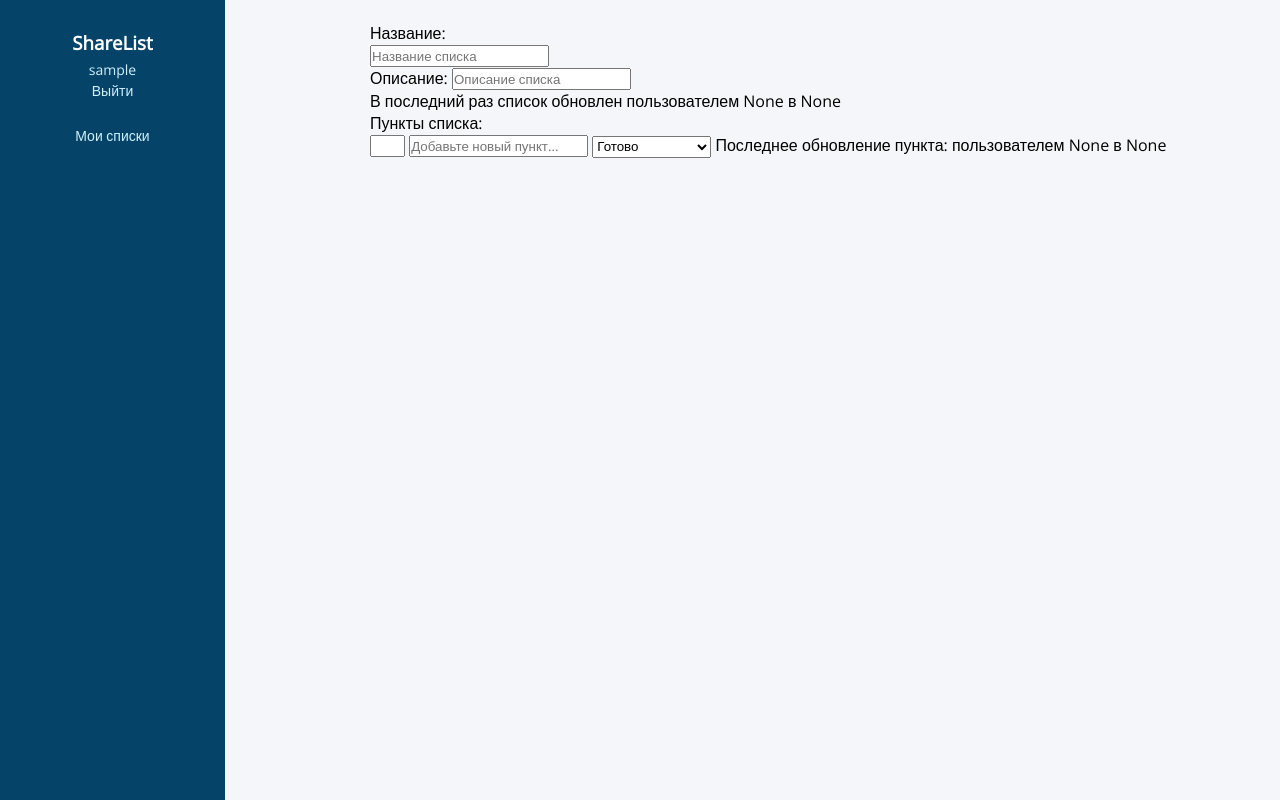
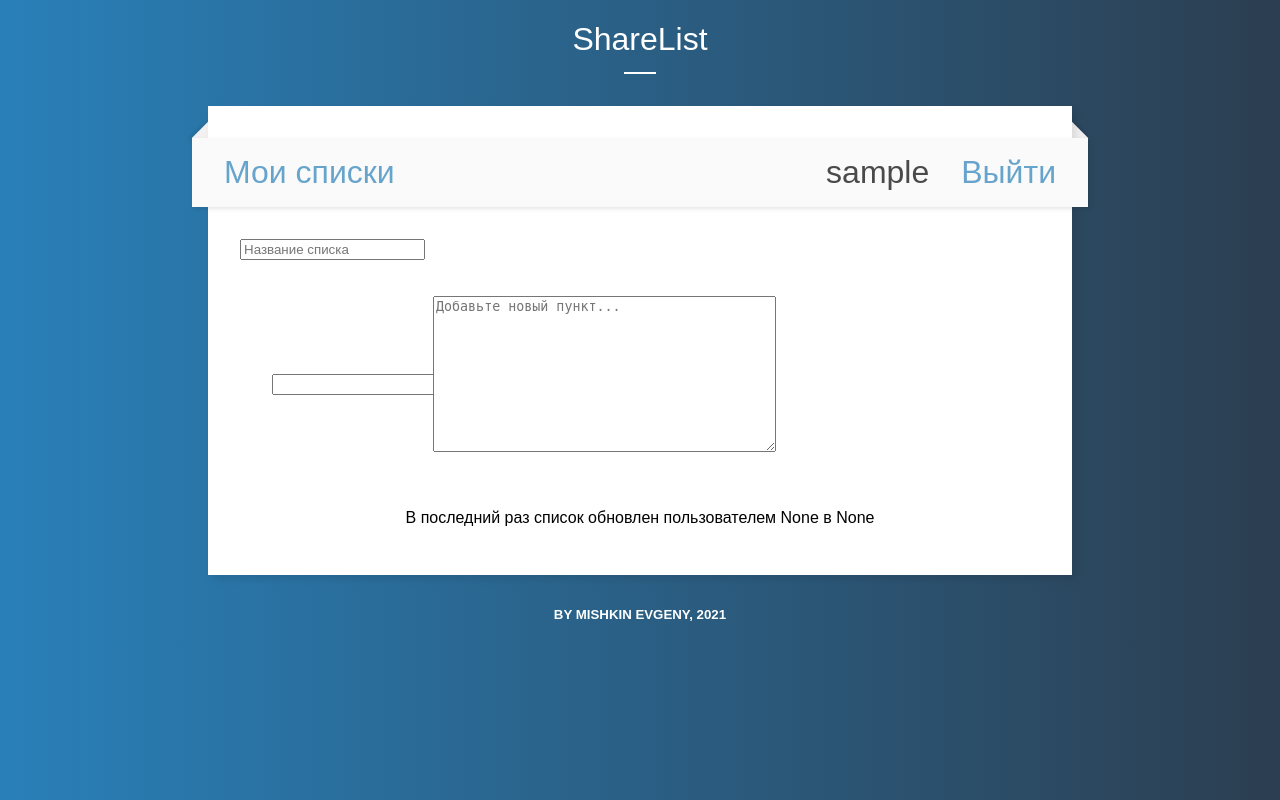
Before and after one commit to NewSouthMjos/ShareList, a Django app: page /lists/new in a window 1280 px wide. Run offline with Django 3.2, Linux system fonts and the light colour scheme; the visitor is signed in with stand-in values (Sample User, id 1).

Commit message:
totally new visual style

```diff
--- a/sharelist/apps/mainapp/forms.py
+++ b/sharelist/apps/mainapp/forms.py
@@ -18,7 +18,7 @@ class UserItemForm(forms.Form):
 
     text = forms.CharField(
         max_length=1000,
-        widget=forms.TextInput(
+        widget=forms.Textarea(
             attrs={
                 "placeholder": "Добавьте новый пункт...",
                 "class": "disable_drag",
@@ -40,7 +40,6 @@ class UserItemForm(forms.Form):
     inner_order = forms.IntegerField(required=False, widget=forms.TextInput(
         attrs={
             "readonly": True,
-            "size": 2,
         })
     )
 
--- a/sharelist/static/css/base.css
+++ b/sharelist/static/css/base.css
@@ -1,114 +1,228 @@
-/* html, body {
+html {
+  display: flex;
+  align-items: center;
+  justify-content: center;
+  min-height: 50vh;
+}
+html body {
   margin: 0;
-  padding: 0;
+  background: #2980b9;
+  background: linear-gradient(to right, #2980b9, #2c3e50);
+  font-family: 'Montserrat', sans-serif;
+}
+.heading {
+  color: #fff;
+  text-align: center;
+}
+.heading h1 {
+  margin-bottom: 3rem;
+  font-weight: 300;
+  position: relative;
+}
+.heading h1:after {
+  content: '';
+  height: 2px;
+  width: 2rem;
+  position: absolute;
+  left: 50%;
+  bottom: -1rem;
+  transform: translateX(-50%);
+  background-color: #fff;
+}
+.container {
+  background-color: #fff;
+  padding: 2rem;
+  box-shadow: 4px 4px 8px rgba(0,0,0,0.1);
+  width: 800px;
+}
+.container .nav {
+  background-color: #fafafa;
+  display: flex;
+  align-items: center;
+  justify-content: start;
+  padding: 1rem;
+  margin: 0 -3rem 2rem;
+  box-shadow: 2px 2px 4px rgba(0,0,0,0.1);
+  position: relative;
+}
+.container .nav:before,
+.container .nav:after {
+  content: '';
+  height: 0;
+  width: 0;
+  position: absolute;
+  top: 0;
+  border: 0.75rem solid transparent;
+  border-bottom: 0.75rem solid #f2f0f0;
+  transform-origin: center;
+  box-shadow: 2px 2px 4px rgba(0,0,0,0.1);
+  z-index: -1;
+}
+.container .nav:before {
+  left: 0;
+  transform: translateY(-0.45rem) rotate(135deg) translateX(-0.4rem);
+}
+.container .nav:after {
+  right: 0;
+  transform: translateY(-0.45rem) rotate(-135deg) translateX(0.4rem);
 }
 
-body {
-  font-family: "Tahoma", sans-serif;
-  font-size: 18px;
-  line-height: 25px;
-  color: #164a44;
-
-  background-color: #b2d9d0;
+.container a {
+  color: #2980b9;
+  opacity: 0.7;
+  transition: 0.25s;
+  text-decoration: none;
 }
 
-.container {
-  display: flex;
-  justify-content: center;
+.container .nav a {
+	font-size: 2rem;
 }
 
-.tasks__title {
-  margin: 50px 0 20px 0;
+.container .add-row {
+	padding: 0 3.5rem;
+	font-size: 1rem;
+}
 
+.container a:hover {
+  opacity: 1;
+}
+
+.container .nav a {
+  display: inline-block;
+  margin: 0 1rem;
+
+}
+
+.container .nav a:nth-child(2) {
+  color: #000;
+}
+
+.container .nav a:nth-child(2) {
+  margin-left: auto;
+}
+
+.container .list .num {
+  padding: 0.2rem 2rem;
+  display: flex;
+  align-items: center;
+  justify-content: flex-start;
+  transition: 0.25s;
+}
+
+.container .list .num .digits {
+  font-size: 4rem;
+  font-weight: bold;
+  color: #000;
+  width: 2rem;
+  opacity: 0.05;
+  border-style: none;
+  transition: 0.25s;
+}
+
+.container .list .num:hover .digits {
+  opacity: 0.2;
+}
+
+.container .list .num .item_style {
+  position: relative;
+  left: -1.5rem;
+  color: #3d3d3d;
+  font-size: 0.85rem;
+  transition: 0.25s;
+}
+.container .list .num:hover {
+  background-color: #fafafa;
+  cursor: pointer;
+}
+
+.container .list .num:hover .item_style {
+  left: 1rem;
+}
+
+.container .list .num h5 {
+	opacity: 0;
+	padding: 3px 8px;
+	margin: 0px;
+	transition: 0.25s;
+}
+
+.container .list .num:hover h5 {
+  opacity: 0.6;
+}
+
+.message {
+  color: #fff;
   text-align: center;
   text-transform: uppercase;
+  margin-top: 2rem;
 }
 
-.tasks__list {
-  margin: 0;
-  padding: 0;
 
-  list-style: none;
+
+
+/* INPUT */
+.input_class {
+	display: block;
+	width: 620px;
+	height: 35px;
+	overflow: hidden;
+	box-sizing: border-box;
+	padding: 3px 8px;
+	font-family: inherit;
+	color: inherit;
+    font-size: 1.2rem;
+
+	resize: none;
+
+	border: none;
+	background-color: inherit;
+	line-height: 1.5rem;
 }
 
-.tasks__item {
-  max-width: 650px;
-  margin-bottom: 10px;
-  padding: 5px;
-
-  text-align: center;
-  border: 2px dashed #b2d9d0;
-  border-radius: 10px;
-  cursor: move;
-  background-color: #dff2ef;
-
-  transition: background-color 0.5s;
-  -webkit-user-select: none;
-  -ms-user-select: none;
-  -moz-user-select: none;
-  user-select: none;
+.main {
+	font-size: 2rem;
 }
 
-.tasks__item:last-child {
-  margin-bottom: 0;
+/* JS styling: */
+.container .list .num .delete-row {
+	margin-left: auto;
+	text-decoration: none;
+    font-size: 1rem;
+    color: #2980b9;
+    opacity: 0;
+	transition: 0.25s;
 }
 
-.selected {
-  opacity: 0.6;
-} */
-
-
-/* new */
-
-    @import url('https://fonts.googleapis.com/css2?family=Open+Sans&display=swap');
-*{
-	list-style: none;
-	text-decoration: none;
-	margin: 0;
-	padding: 0;
-	box-sizing: border-box;
-	font-family: 'Open Sans', sans-serif;
-}
-body{
-	background: #f5f6fa;
-}
-.wrapper .sidebar{
-	background: rgb(5, 68, 104);
-	position: fixed;
-	top: 0;
-	left: 0;
-	width: 225px;
-	height: 100%;
-	padding: 20px 0;
-	transition: all 0.5s ease;
-}
-.wrapper .sidebar .profile{
-	margin-bottom: 30px;
-	text-align: center;
+.container .list .num:hover .delete-row {
+  opacity: 0.7;
 }
 
-.container {
-  justify-content: center;
-  margin-left: 260px; padding-top: 22px;
+.centered {
+	text-align: center;
+	margin: auto;
 }
 
-.container_main {
-  justify-content: center;
-  margin:auto;
-  max-width: 800px;
+.more_padding {
+	padding: 1rem;
 }
 
-.wrapper .sidebar .profile h3{
-  color: #ffffff;
-  margin: 10px 0 5px;
+.container .add-row a {
+	font-size: 1rem;
 }
 
-.wrapper .sidebar .profile p{
-  color: rgb(206, 240, 253);
-  font-size: 14px;
-  margin: 2px;
+input[type=submit] {
+	border-style: none;
+
+	color: #2980b9;
+	opacity: 0.7;
+	transition: 0.25s;
+	text-decoration: none;
+	font-size: 2rem;
+	cursor: pointer;
+
+	background-color: transparent;
 }
 
-a, a:visited, a:hover, a:active {
-  color: inherit;
+input[type=submit]:hover {
+  opacity: 1;
 }
--- a/sharelist/templates/base.html
+++ b/sharelist/templates/base.html
@@ -11,40 +11,27 @@
 
 	<body>
 
-		<div class="wrapper">
-     <!--Top Menu & Menu button-->
-			<div class="section">
-			<div class="container">
-			<div class="container_main">
-			{% block content %}
-			{% endblock content %}
-			</div>
-			</div>
-			</div>
-			<div class="sidebar">
-				<div class="profile">
-					<!--Profile Image-->
-					<!--Profile Title & Descruption-->
-					<h3><a href="{% url 'startpage' %}">ShareList</a></h3>
+	<div class="heading">
+	<h1>ShareList</h1>
+	</div>
 
-				{% if user.is_authenticated %}
-				<p>{{ user.username }}</p>
-				<p><a href="{% url 'logout' %}">Выйти</a></p>
-				<br>
-				<p><a href="{% url 'mainpage' %}">Мои списки</a></p>
-				{% else %}
-				<p><a href="{% url 'login' %}">Войти</a></p>
-				<p><a href="{% url 'signup' %}">Зарегистрироваться</a></p>
-
-				{% endif %}
-				</div>
-			</div>
+	<div class="container">
+		<div class="nav">
+		{% if user.is_authenticated %}
+		<a href="{% url 'mainpage' %}">Мои списки</a>
+		<a href="">{{ user.username }}</a>
+		<a href="{% url 'logout' %}">Выйти</a>
+		{% else %}
+		<a href="{% url 'login' %}">Войти</a>
+		<a href="{% url 'signup' %}">Зарегистрироваться</a>
+		{% endif %}
 		</div>
 
+		{% block content %}
+		{% endblock content %}
 
 
-
-
-
+	</div>
+	<h5 class="message">by Mishkin Evgeny, 2021</h5>
 	</body>
 </html>
--- a/sharelist/templates/detailpage.html
+++ b/sharelist/templates/detailpage.html
@@ -1,42 +1,40 @@
 {% extends 'base.html' %}
 {% load static %}
+{% load myfilters %}
 {% block content %}
+
 <form action="" method="post">{% csrf_token %}
-	<p>Название:</p>
-	<p>{{ userlist_form.title }}</p>
-	<p>Описание: {{ userlist_form.description }}</p>
-	<p>В последний раз список обновлен пользователем {{ userlist_form.last_update_author.value }} в {{ userlist_form.updated_datetime.value }}</p>
+	<p>{{ userlist_form.title|addclass:'input_class main centered' }}</p>
+
+	<div class="list">
+	{% for item in item_formset %}
+		<div class="num">
+		{{ item.inner_order|addclass:'digits' }}
+		<div class="item_style"><h3>{{ item.text|addclass:'input_class' }}</h3><h5>В последний раз обновлено в {{ item.updated_datetime.value }} пользователем {{ item.last_update_author.value }}</h5></div>
+		</div>
+	{% endfor %}
+	</div>
+	<!-- <p>Описание: {{ userlist_form.description }}</p> -->
+	<p class="centered more_padding">В последний раз список обновлен пользователем {{ userlist_form.last_update_author.value }} в {{ userlist_form.updated_datetime.value }}</p>
 	{{ item_formset.management_form  }}
-	<p>Пункты списка:</p>
-	<ul class="tasks__list">
-		{% for item in item_formset %}
-			<li class="tasks__item">
-				{{ item.inner_order }}
-				{{ item.text }}
-				{{ item.status }}
-				{{ item.useritem_id }}
-				Последнее обновление пункта: пользователем {{ item.last_update_author.value }} в {{ item.updated_datetime.value }}
-			</li>
-		{% endfor %}
-	</ul>
-	<div class='add_item'>
-	<div>
 	{% if access_level > 2 %}
-	<input type="submit" value="Сохранить">
+	<p class="centered"><input type="submit" value="Сохранить"></p>
 	{% endif %}
 
 
 </form>
+
 
 <!-- Include formset plugin - including jQuery dependency -->
 {% if access_level > 2 %}
 <script src="https://ajax.googleapis.com/ajax/libs/jquery/2.1.3/jquery.min.js"></script>
 <script src="{% static 'js/jquery.formset.js' %}"></script>
 <script>
-    $('.tasks__item').formset({
+    $('.num').formset({
         deleteText: 'Удалить',
 		addText: 'Добавить пункт',
     });
+	$("textarea").autoHeight()
 </script>
 {% endif %}
 {% endblock content %}
--- a/sharelist/templates/mainpage.html
+++ b/sharelist/templates/mainpage.html
@@ -5,7 +5,7 @@
 	<p><a href="{% url 'newlist' %}">Создать новый список</a></p>
 	<p>Списки под вашим авторством:</p>
 	{% for cur_list in userlists_byauthor %}
-		<p><a href="{% url 'detailpage' cur_list.id %}">{{ cur_list.title }}</a> <a href="{% url 'deletelist' cur_list.id %}">Удалить</a> <a href="{% url 'controllist' cur_list.id %}">Управление доступом</a></p>
+		<p class="item"><h4><a href="{% url 'detailpage' cur_list.id %}">{{ cur_list.title }}</a></h4> <a href="{% url 'deletelist' cur_list.id %}">Удалить</a> <a href="{% url 'controllist' cur_list.id %}">Управление доступом</a></p>
 	{% endfor %}
 
 	{% if userlists_readwrite %}
```
Also changed, not shown: sharelist/static/js/jquery.formset.js.
